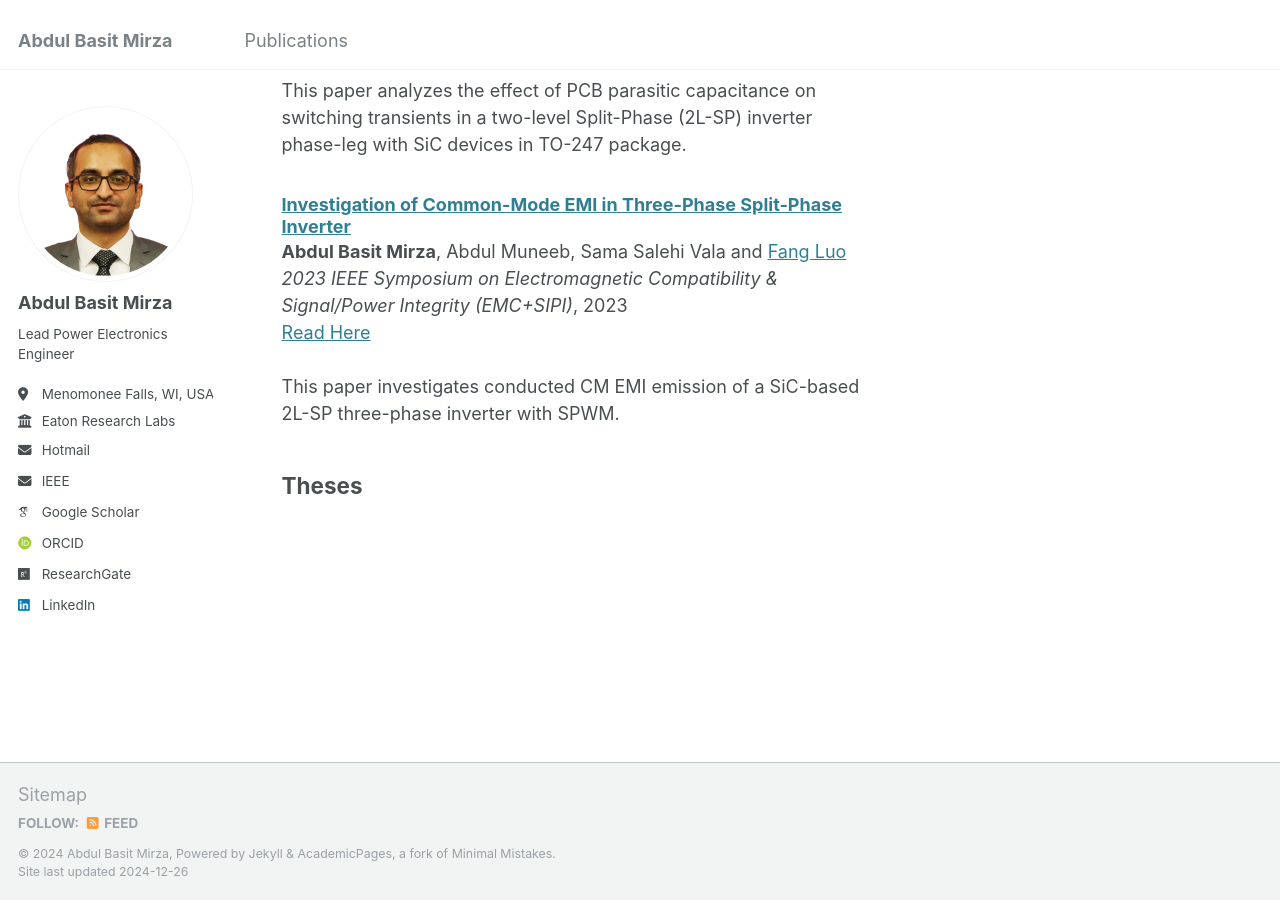
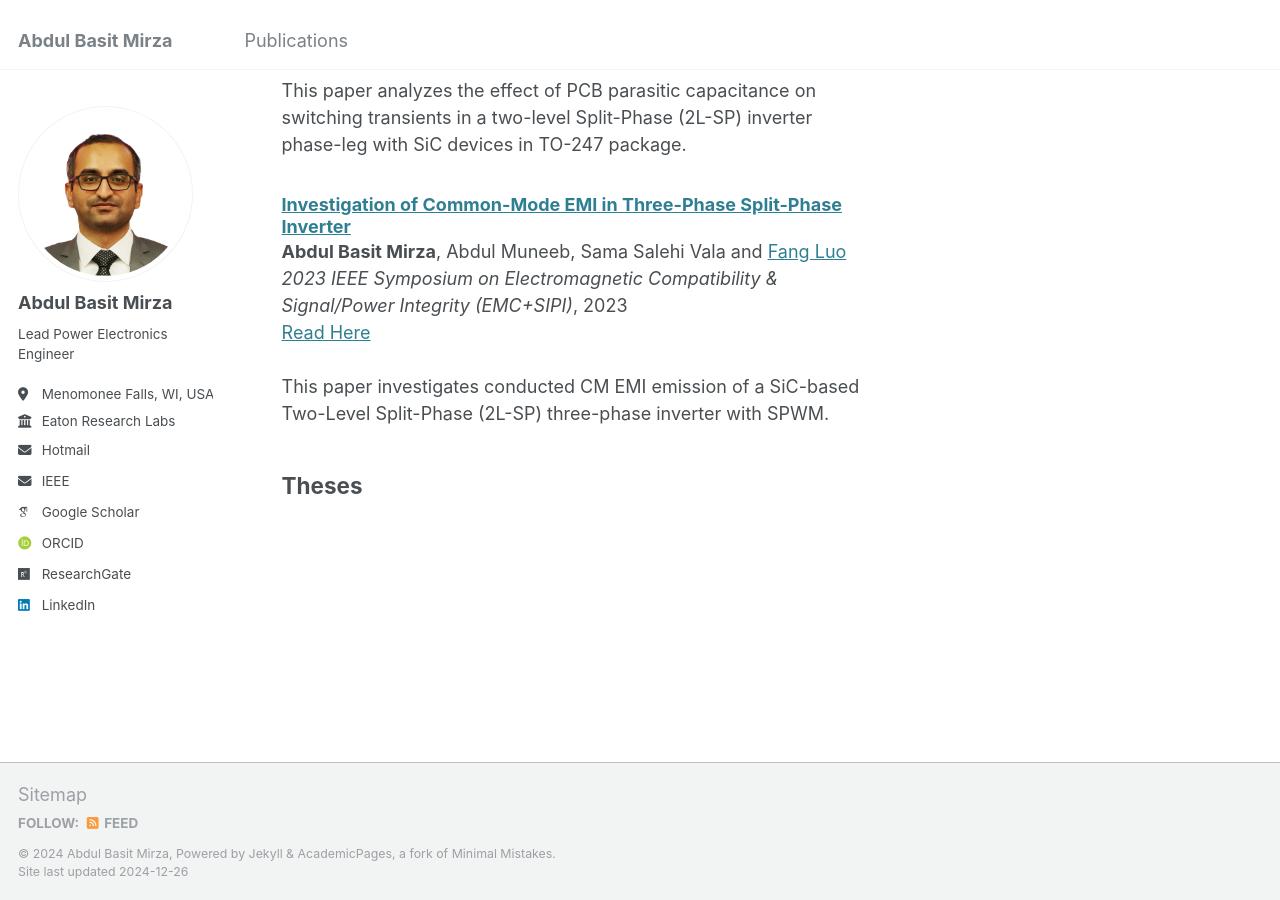
Before and after one commit to AbdulBasitMirza/abdulbasitmirza.github.io, a Jekyll site: the page built from _pages/publications.md, in a window 1280 px wide and 900 px high, scrolled down 2285 px. Built offline with Jekyll 4.4.1, drawn with Linux system fonts in a browser that asks for light colours; some web fonts are replaced.

Commit message:
Update EMC_SIPI_2023.md

```diff
--- a/_publications/EMC_SIPI_2023.md
+++ b/_publications/EMC_SIPI_2023.md
@@ -4,7 +4,7 @@ title: "Investigation of Common-Mode EMI in Three-Phase Split-Phase Inverter"
 collection: publications
 type: 'conference'
 permalink: /publication/EMC_SIPI_2023
-excerpt: 'This paper investigates conducted CM EMI emission of a SiC-based 2L-SP three-phase inverter with SPWM.'
+excerpt: 'This paper investigates conducted CM EMI emission of a SiC-based Two-Level Split-Phase (2L-SP) three-phase inverter with SPWM.'
 date: 2023-09-12
 venue: '2023 IEEE Symposium on Electromagnetic Compatibility & Signal/Power Integrity (EMC+SIPI)'
 paperurl: 'https://ieeexplore.ieee.org/abstract/document/10241575'
```
